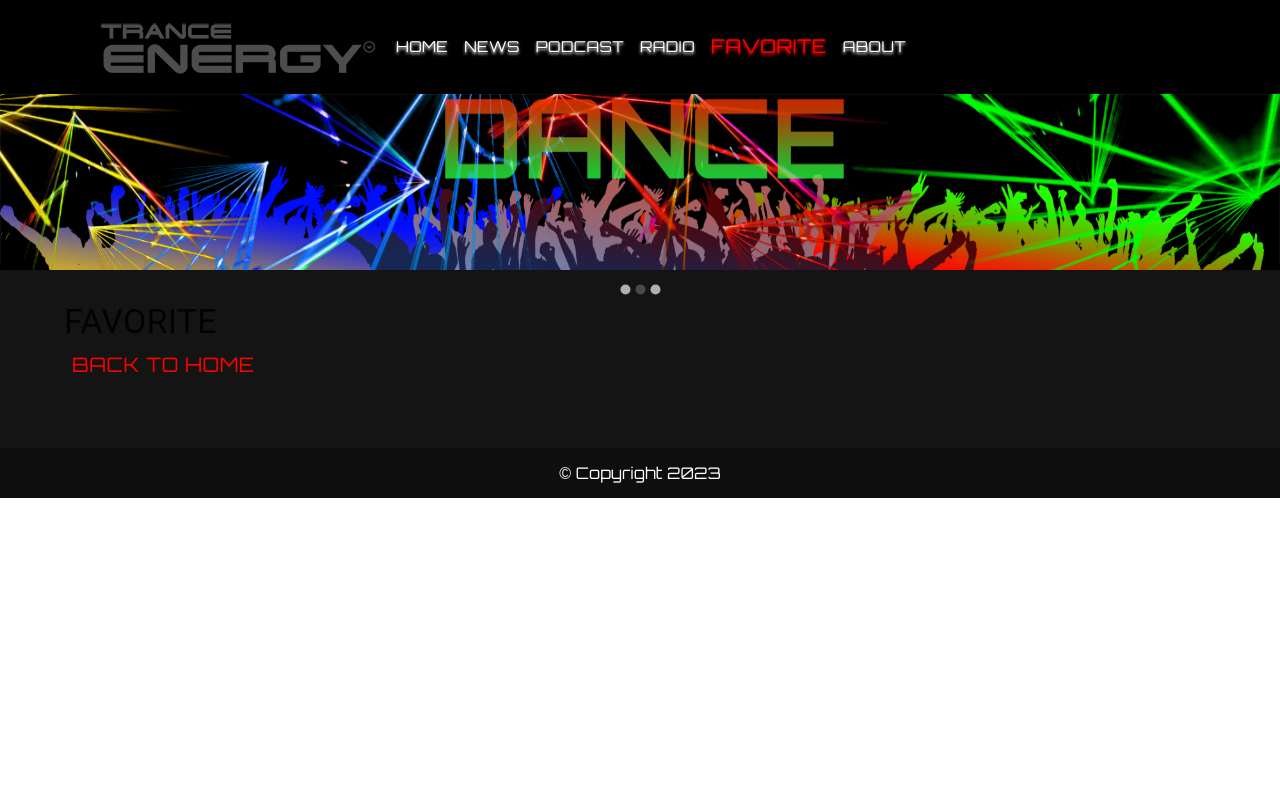
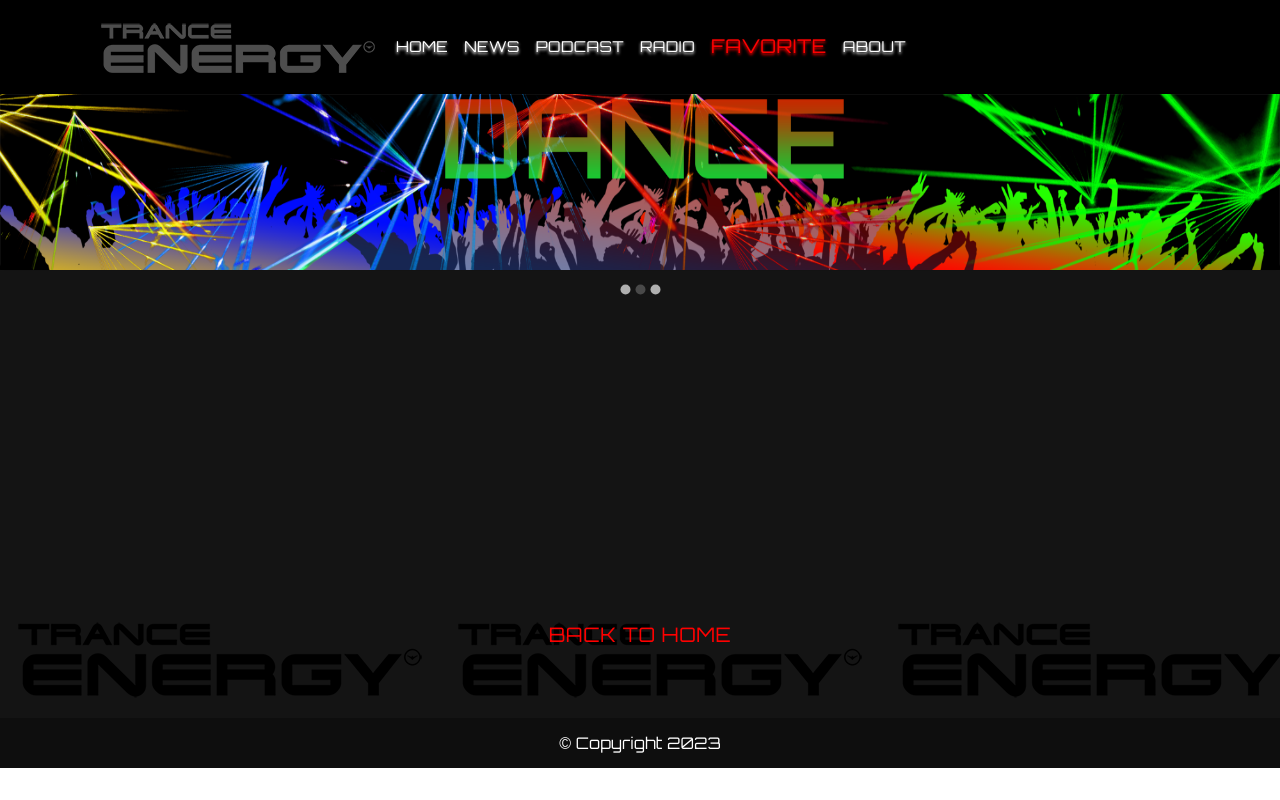
Before and after one commit to Ivanitsky-Oleksii/FP-CW, a React (Create React App) app: page /favorite in a window 1280 px wide. Built offline with nearby package versions, Linux system fonts and the light colour scheme.

Commit message:
add Favorite Grid

```diff
--- a/src/components/FavoritList/FavoriteListItem.tsx
+++ b/src/components/FavoritList/FavoriteListItem.tsx
@@ -1,7 +1,6 @@
 import { Product } from "utils/productsArray"
-import { Grid, Card, CardContent, Button, CardActions } from '@mui/material'
-import DeleteIcon from '@mui/icons-material/Delete'
-
+import { Grid, Card, CardContent, Button, Stack } from '@mui/material'
+import "./Favorite.scss"
 type Props = {
     product:Product
     removeFavorite: (id: number) => void
@@ -10,25 +9,20 @@ type Props = {
 const FavoriteListItem = ({product,removeFavorite}:Props) => {
     return(
         <>
-        <Grid item xs={12} sm={4}>
             <Card>
-                <CardContent>
+                <CardContent className="card-content">
                     <div>
                     <img src={product.image} alt="#" />
                     </div>
                     <div>{product.title}</div>
-
-                </CardContent>
-                <CardActions>
                     <Button
                         variant="outlined"
-                        onClick={() => removeFavorite(product.id)}
-                    >
-                        <DeleteIcon />
+                        onClick={() => removeFavorite(product.id)}>DL
                     </Button>
-                </CardActions>
+                </CardContent>
             </Card>
-        </Grid>
+
+
     </>
     )
 }
--- a/src/components/ProductList/ProductListItem.scss
+++ b/src/components/ProductList/ProductListItem.scss
@@ -83,6 +83,3 @@ border-radius: 7px ;
 .link{
     text-decoration: none;
 }
-.product-checkbox{
-
-}
--- a/src/components/ProductList/ProductListItem.tsx
+++ b/src/components/ProductList/ProductListItem.tsx
@@ -30,15 +30,15 @@ const ProductListItem = ({
 }  : Props) => {
 return (
     <Card  onClick={() => NewsPage1(title)}>
-        <Link className="link" to={link}>
         <CardContent className="card-content">
             <div className="product-img"><img src={image} alt="fake page" /></div>
+            <Link className="link" to={link}>
             <div className="product-title">{title}</div>
+            </Link>
             <div className="product-desc">{description}</div>
             <div className="product-data"> {data}</div>
             <Button variant="outlined" onClick={() => addProductToFavorite(id)}>Like</Button>
         </CardContent>
-        </Link>
     </Card>
 )
 }
--- a/src/pages/Favorite/Favorite.tsx
+++ b/src/pages/Favorite/Favorite.tsx
@@ -1,6 +1,6 @@
 import Button from '@mui/material/Button'
 import { Link } from 'react-router-dom'
-import { Typography, Grid } from '@mui/material'
+import { Typography, Grid, Stack } from '@mui/material'
 import FavoriteList from 'components/FavoritList/FavoriteList'
 import FavoriteListItem from 'components/FavoritList/FavoriteListItem'
 
@@ -8,35 +8,31 @@ type Props = {
     productsInFavorite: {
         [id: number]: number
     }
-    removeFavorite: (id:number)=>void
-
+    removeFavorite: (id: number) => void
 }
-const Favorite = ({productsInFavorite,removeFavorite}: Props) => {
+const Favorite = ({ productsInFavorite, removeFavorite }: Props) => {
     return (
         <>
-            <Typography
-                variant="h4"
-                component="h1"
-                sx={{
-                    marginBottom: '30px',
-                }}
-            >
-                {' '}
-                FAVORITE
-            </Typography>
-            <Grid container spacing={4}>
+            <Grid item xs={12} sm={6} md={4}>
                 <FavoriteList
                     productsInFavorite={productsInFavorite}
                     FavoriteItem={FavoriteListItem}
                     removeFavorite={removeFavorite}
                 />
             </Grid>
-
-            <Button className="back-btn" color="inherit">
-                <Link className="back-btn" to="/">
-                    BACK TO HOME
-                </Link>
-            </Button>
+            <Stack
+                direction="row-reverse"
+                justifyContent="center"
+                alignItems="center"
+                spacing={5}
+                paddingTop="310px"
+            >
+                <Button className="back-btn" color="inherit">
+                    <Link className="back-btn" to="/">
+                        BACK TO HOME
+                    </Link>
+                </Button>
+            </Stack>
         </>
     )
 }
```
Also changed, not shown: src/components/FavoritList/FavoriteListItemExtended.tsx (deleted, +0 -47 lines), src/components/FavoritList/Favorite.scss (added).
